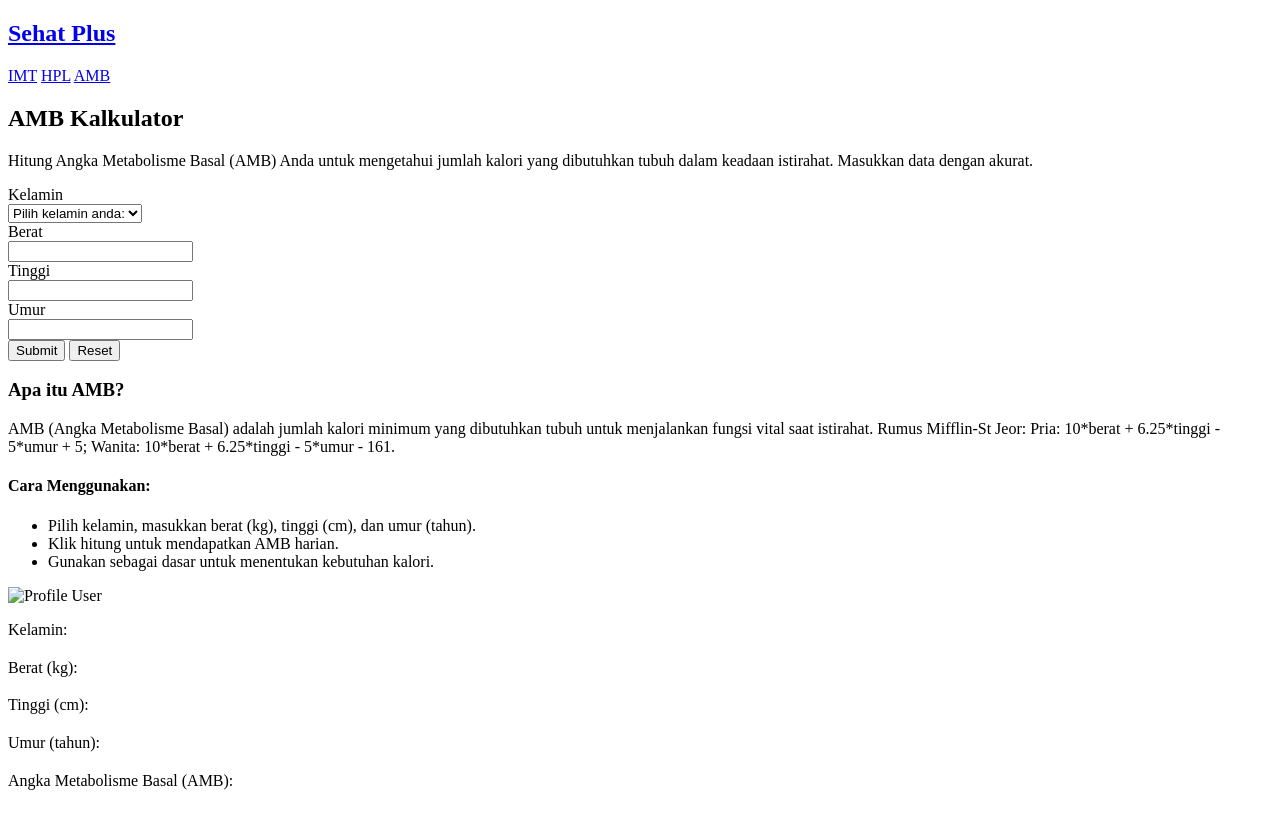
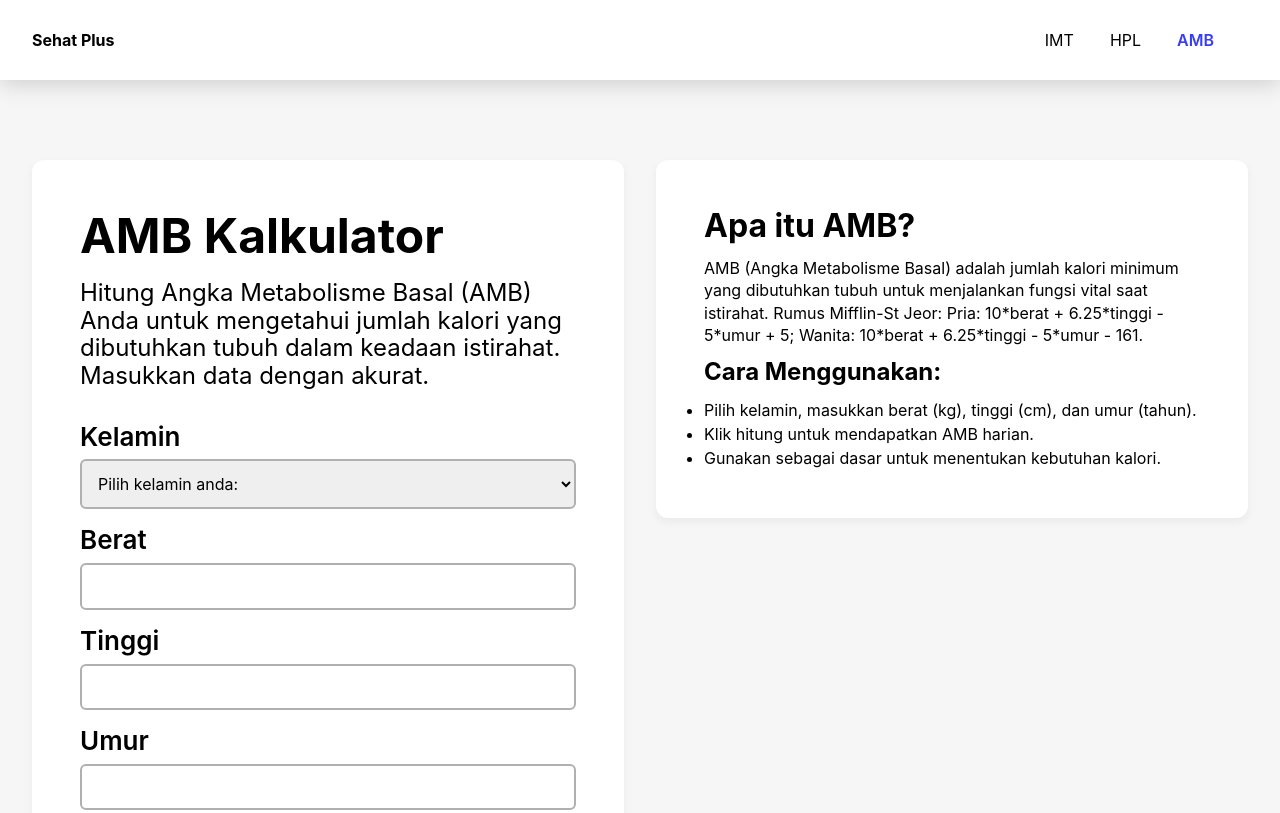
Before and after one commit to birugh/javascript-sehat-plus, a plain HTML site: page views/amb.html in a window 1280 px wide. Shown: the top 813 px of the page. Drawn offline with Linux system fonts and the light colour scheme; the site is published under a folder, as on GitHub Pages, so addresses that start at the root find nothing.

Commit message:
fix: routing

```diff
--- a/index.html
+++ b/index.html
@@ -5,27 +5,27 @@
     <meta charset="UTF-8">
     <meta name="viewport" content="width=device-width, initial-scale=1.0">
     <title>Health Tracker - Sehat Plus</title>
-    <link rel="stylesheet" href="/css/normalize.css">
-    <link rel="stylesheet" href="/css/base.css">
-    <link rel="stylesheet" href="/css/component.css">
-    <link rel="stylesheet" href="/css/grid.css">
-    <link rel="stylesheet" href="/css/utilities.css">
-    <link rel="stylesheet" href="/css/index.css">
-    <link rel="stylesheet" href="/css/resp.css">
+    <link rel="stylesheet" href="../css/normalize.css">
+    <link rel="stylesheet" href="../css/base.css">
+    <link rel="stylesheet" href="../css/component.css">
+    <link rel="stylesheet" href="../css/grid.css">
+    <link rel="stylesheet" href="../css/utilities.css">
+    <link rel="stylesheet" href="../css/index.css">
+    <link rel="stylesheet" href="../css/resp.css">
 </head>
 
 <body>
     <header class="container">
         <nav class="grid-row">
             <div class="nav__logo col-2 col-xl-4 col-md-6">
-                <a href="/">
+                <a href="../index.html">
                     <h1>Sehat Plus</h1>
                 </a>
             </div>
             <div class="nav__content grid-row col-10 col-xl-8">
-                <a class="btn" href="/views/imt.html">IMT</a>
-                <a class="btn" href="/views/hpl.html">HPL</a>
-                <a class="btn" href="/views/amb.html">AMB</a>
+                <a class="btn" href="../views/imt.html">IMT</a>
+                <a class="btn" href="../views/hpl.html">HPL</a>
+                <a class="btn" href="../views/amb.html">AMB</a>
             </div>
             <div class="col-6 nav__mobile col-xxl-1 col-md-6">
                 <div class="hamburger__menu">
--- a/views/amb.html
+++ b/views/amb.html
@@ -5,27 +5,27 @@
     <meta charset="UTF-8">
     <meta name="viewport" content="width=device-width, initial-scale=1.0">
     <title>Health Tracker - Sehat Plus</title>
-    <link rel="stylesheet" href="/css/normalize.css">
-    <link rel="stylesheet" href="/css/base.css">
-    <link rel="stylesheet" href="/css/component.css">
-    <link rel="stylesheet" href="/css/grid.css">
-    <link rel="stylesheet" href="/css/utilities.css">
-    <link rel="stylesheet" href="/css/index.css">
-    <link rel="stylesheet" href="/css/resp.css">
+    <link rel="stylesheet" href="../css/normalize.css">
+    <link rel="stylesheet" href="../css/base.css">
+    <link rel="stylesheet" href="../css/component.css">
+    <link rel="stylesheet" href="../css/grid.css">
+    <link rel="stylesheet" href="../css/utilities.css">
+    <link rel="stylesheet" href="../css/index.css">
+    <link rel="stylesheet" href="../css/resp.css">
 </head>
 
 <body>
     <header class="container">
         <nav class="grid-row">
             <div class="nav__logo col-2 col-xl-4 col-md-6">
-                <a href="/index.html">
+                <a href="../index.html">
                     <h1>Sehat Plus</h1>
                 </a>
             </div>
             <div class="nav__content grid-row col-10 col-xl-8">
-                <a class="btn" href="/views/imt.html">IMT</a>
-                <a class="btn" href="/views/hpl.html">HPL</a>
-                <a class="btn selected" href="/views/amb.html">AMB</a>
+                <a class="btn" href="../views/imt.html">IMT</a>
+                <a class="btn" href="../views/hpl.html">HPL</a>
+                <a class="btn selected" href="../views/amb.html">AMB</a>
             </div>
             <div class="col-6 nav__mobile col-xxl-1 col-md-6">
                 <div class="hamburger__menu">
@@ -97,7 +97,7 @@
                         <div id="card-output-amb" class="card__result p-12 mbt-12 hidden">
                             <div class="grid-row">
                                 <div class="card__profile col-12">
-                                    <img src="/assets/user_pfp.svg" alt="Profile User">
+                                    <img src="../assets/user_pfp.svg" alt="Profile User">
                                 </div>
                                 <div class="col-12">
                                     <div class="card__information grid-row no-gutter">
```
Also changed, not shown: views/hpl.html (+12 -12 lines), views/imt.html (+12 -12 lines).
